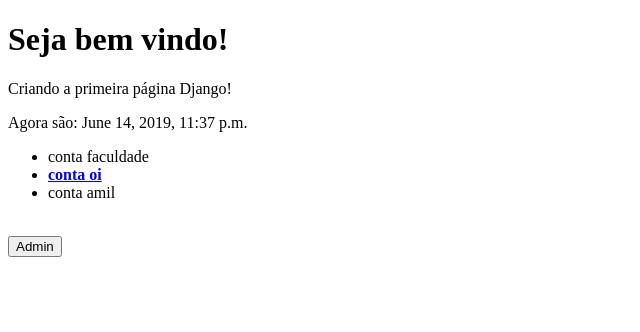
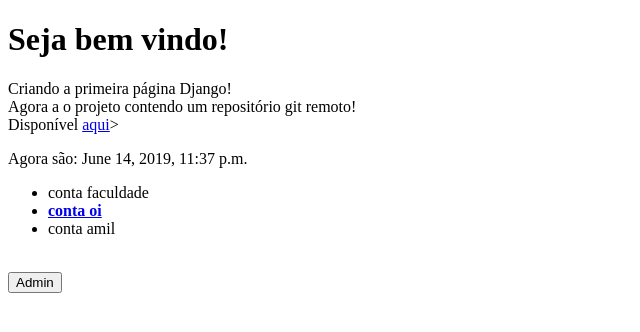
Before and after one commit to jflaviojf3/Django-Udemy, a Django app: page /home/ in a window 1280 px wide. Shown: the top 332 px of the page, without its empty margins (0-640 px from the left). Run offline with Django 3.2, Linux system fonts and the light colour scheme.

Commit message:
Inserindo Info do git remoto

```diff
--- a/contas/templates/contas/home.html
+++ b/contas/templates/contas/home.html
@@ -8,7 +8,7 @@
 </head>
 <body>
     <h1>Seja bem vindo!</h1>
-    <p>Criando a primeira página Django!</p>
+    <p>Criando a primeira página Django!<br> Agora a o projeto contendo um repositório git remoto!<br>Disponível <a href="https://github.com/jflaviojf3/Django-Udemy"> aqui</a>></p>
     <p>Agora são: {{ now }}</p>
     <ul>
         {% for transacao in transacoes%}
```
